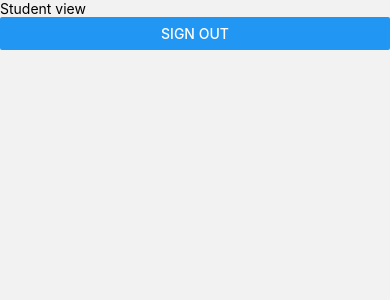
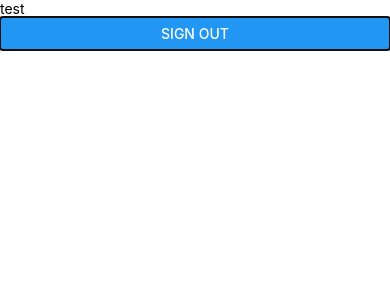
Before and after one commit to blondelina/Driving-Calendar-Frontend, a React Native app: screen /Student in a window 390 px wide. Shown: the top 300 px of the page. Built offline with nearby package versions, Linux system fonts and the light colour scheme.

Commit message:
merge fixes

```diff
--- a/App.js
+++ b/App.js
@@ -16,7 +16,7 @@ function App() {
       <StatusBar></StatusBar>
       <Stack.Navigator
         screenOptions={{
-          headerShown: false
+          headerShown: false,
         }}>
         <Stack.Screen name="Login" component={Login} />
         <Stack.Screen name="Register" component={Register} />
--- a/package.json
+++ b/package.json
@@ -12,6 +12,7 @@
     "@expo/ngrok": "^4.1.0",
     "@react-native-async-storage/async-storage": "^1.17.11",
     "@react-native-community/datetimepicker": "6.5.2",
+    "@react-native-community/masked-view": "^0.1.11",
     "@react-navigation/bottom-tabs": "^6.5.2",
     "@react-navigation/native": "^6.1.1",
     "@react-navigation/native-stack": "^6.9.6",
@@ -25,7 +26,8 @@
     "react-native-date-picker": "^4.2.6",
     "react-native-dropdown-picker": "^5.4.3",
     "react-native-safe-area-context": "^4.4.1",
-    "react-native-screens": "^3.18.2"
+    "react-native-screens": "^3.18.2",
+    "yarn": "^1.22.19"
   },
   "devDependencies": {
     "@babel/core": "^7.12.9",
--- a/src/components/Register.tsx
+++ b/src/components/Register.tsx
@@ -1,8 +1,9 @@
 import { Link } from "@react-navigation/native"
-import React, { useEffect, useState } from "react"
-import { View, Text, TextInput, Button, Alert, ImageBackground } from "react-native"
+import React, { useEffect, useState, useRef } from "react"
+import { View, Text, TextInput, Button, Alert, ImageBackground, ScrollView } from "react-native"
 import { loginStyle } from "../styles/LoginStyles"
 import routes from '../constants/routes.json';
+import { SafeAreaView } from "react-native-safe-area-context";
 
 const Register = ({ navigation }: { navigation: any }) => {
     const [email, setEmail] = useState<string | undefined>("")
@@ -13,7 +14,7 @@ const Register = ({ navigation }: { navigation: any }) => {
     const [buttonDisabled, setButtonDisabled] = useState<boolean>(true)
 
     async function register() {
-        let response = await fetch(routes.BaseURL + "/api/" + 'student' + "s/register", {
+        let response = await fetch(routes.BaseURL + "/api" + '/students' + "/register", {
             method: "POST",
             headers: {
                 'Content-Type': 'application/json',
@@ -45,7 +46,7 @@ const Register = ({ navigation }: { navigation: any }) => {
     }, [username, password, email, lastName, firstName])
 
     return (
-        <View style={loginStyle.register}>
+        <SafeAreaView style={loginStyle.register}>
             <ImageBackground source={require('../styles/backgroundCar.png')} resizeMode='contain' style={{flex:1, height: 250,
             width: 250, opacity:0.2 }} />
             <Text
@@ -119,7 +120,7 @@ const Register = ({ navigation }: { navigation: any }) => {
                 </View>
                 <Link to={'/Login'} children={"Already have an account?"} style={loginStyle.linkToRegister}></Link>
             </View>
-        </View>
+        </SafeAreaView>
 
     )
 }
--- a/src/constants/routes.json
+++ b/src/constants/routes.json
@@ -1,3 +1,3 @@
 {
-    "BaseURL":"https://906d-79-119-127-85.eu.ngrok.io"
+    "BaseURL":"https://3318-2a02-2f0e-c0b-ce00-5199-248e-61f1-9b0e.eu.ngrok.io"
 }
--- a/src/views/StudentView.tsx
+++ b/src/views/StudentView.tsx
@@ -1,5 +1,7 @@
+import { StatusBar } from "expo-status-bar"
 import React from "react"
-import { View,Text, Button } from "react-native"
+import { View, Text, Button, Modal } from "react-native"
+import { SafeAreaView } from "react-native-safe-area-context"
 import { getItem, removeItem } from '../utils/TokenHandler'
 
 const StudentView = ({ navigation }: { navigation: any }) => {
@@ -7,15 +9,18 @@ const StudentView = ({ navigation }: { navigation: any }) => {
         removeItem()
         console.log(getItem())
         navigation.navigate("Login")
-      }
-    return(
-        <View>
-            <Text>Student view</Text>
-            <Button
-             title="Sign out"
-             onPress={()=>signOut()}
-             ></Button>
-        </View>
+    }
+    return (
+        <SafeAreaView>
+            <StatusBar></StatusBar>
+            <Modal>
+                <Text>test</Text>
+                <Button
+                    title="Sign out"
+                    onPress={() => signOut()}
+                ></Button>
+            </Modal>
+        </SafeAreaView>
     )
 }
 
--- a/tsconfig.json
+++ b/tsconfig.json
@@ -1,4 +1,6 @@
 {
-  "compilerOptions": {},
+  "compilerOptions": {
+    "jsx": "react"
+},
   "extends": "expo/tsconfig.base"
 }
```
Also changed, not shown: 1 other file (tests, documents, lock files or other folders).
